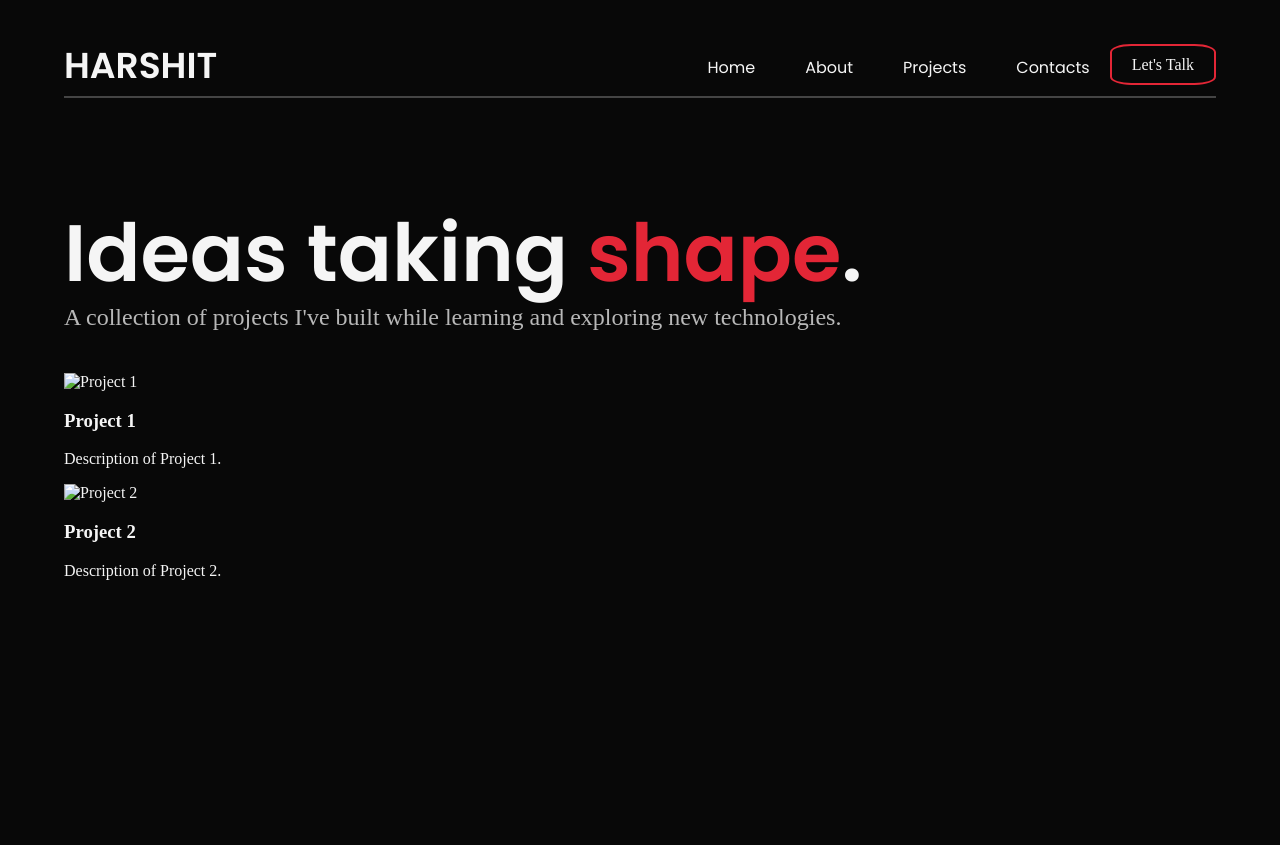
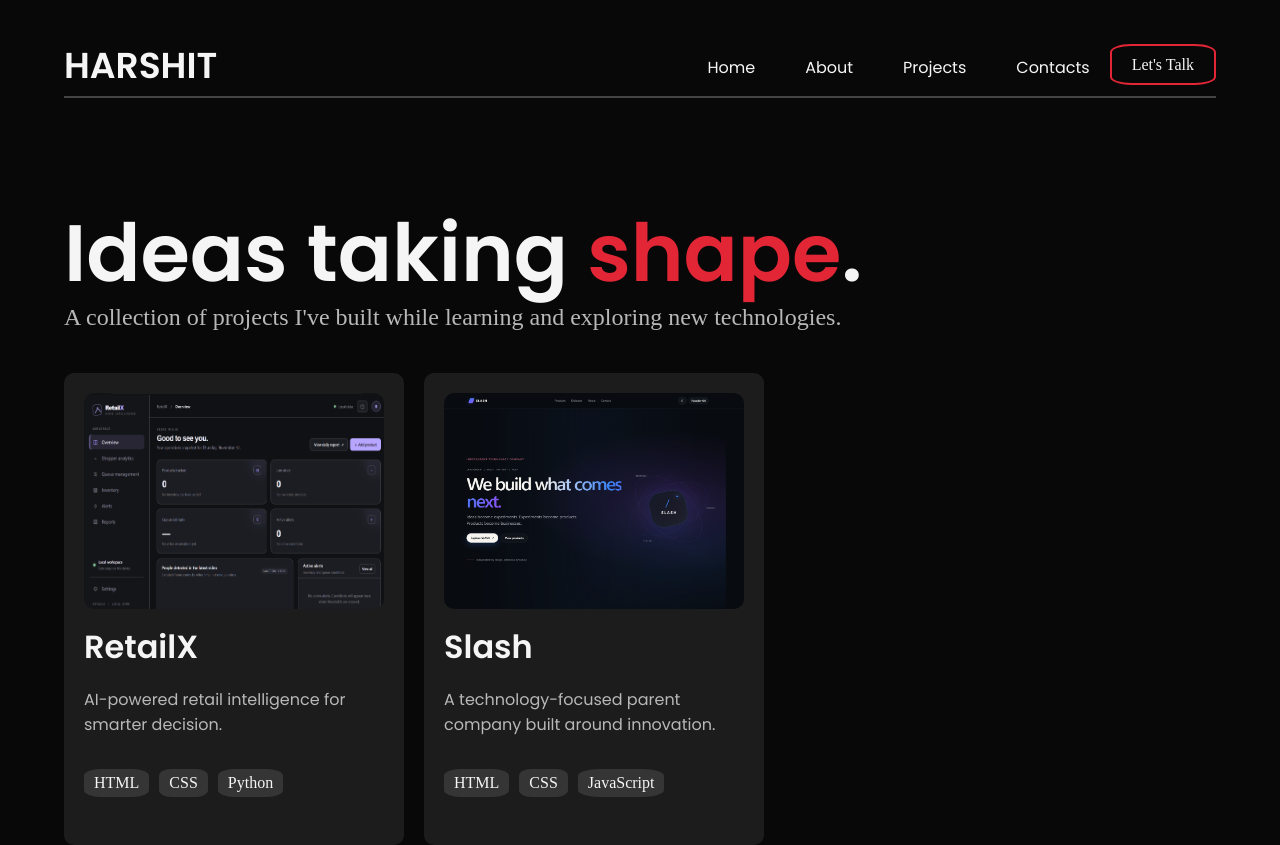
Before and after one commit to chaos454/web-dev-portfolio, a plain HTML site: page projects.html in a window 1280 px wide. Before the commit the page ends 800 px from the top, so only its background shows below. Drawn offline with Linux system fonts and the light colour scheme.

Commit message:
added paths

```diff
--- a/projects.html
+++ b/projects.html
@@ -32,14 +32,24 @@
         <p class="projects-tagline">A collection of projects I've built while learning and exploring new technologies.</p>
         <section class="projects-container">
             <div class="project-card">
-                <img src="project1.png" alt="Project 1" class="project-image">
-                <h3 class="project-title">Project 1</h3>
-                <p class="project-description">Description of Project 1.</p>
+                <img src="retailX.png" alt="Project 1" class="project-image">
+                <h3 class="project-title">RetailX</h3>
+                <p class="project-description">AI-powered retail intelligence for smarter decision.</p>
+                <div class="langs">
+                    <p class="lang">HTML</p>
+                    <p class="lang">CSS</p>
+                    <p class="lang">Python</p>
+                </div>
             </div>
             <div class="project-card">
-                <img src="project2.png" alt="Project 2" class="project-image">
-                <h3 class="project-title">Project 2</h3>
-                <p class="project-description">Description of Project 2.</p>
+                <img src="slash.png" alt="Project 2" class="project-image">
+                <h3 class="project-title">Slash</h3>
+                <p class="project-description">A technology-focused parent company built around innovation.</p>
+                <div class="langs">
+                    <p class="lang">HTML</p>
+                    <p class="lang">CSS</p>
+                    <p class="lang">JavaScript</p>
+                </div>
             </div>
     </main>
 </body>
--- a/style.css
+++ b/style.css
@@ -182,6 +182,47 @@ body{
     line-height: 1.4;
     color:#B8B8B8;
 }
+.projects-container{
+    display: flex;
+    flex-wrap: wrap;
+    justify-content: space between;
+    gap: 20px;
+}
+.project-card{
+    background-color: #1C1C1C;
+    border-radius: 10px;
+    padding: 20px;
+    width: 300px;
+    text-align: left;
+}
+.project-title{
+    font-size: 200%;
+    margin-top: 10px;
+    margin-bottom: 10px;
+    font-family: 'Poppins', sans-serif;
+}
+.project-description{
+    color: #B8B8B8;
+    font-family: 'Poppins', sans-serif;
+}
+.project-image{
+    width: 100%;
+    height: 50%;
+    border-radius: 10px;
+}
+.langs{
+    display: flex;
+    gap: 10px;
+    margin-top: auto;
+    margin-bottom: 0%;
+}
+.lang{
+    background-color: #363535;
+    color: #F5F5F5;
+    padding: 5px 10px;
+    border-radius: 25%;
+    font-size: 14 px;
+}
 .contacts-main{
     color:#F5F5F5;
 }
```
Also changed, not shown: about.html (+1 -1 lines), contacts.html (+1 -1 lines), index.html (+2 -2 lines).
